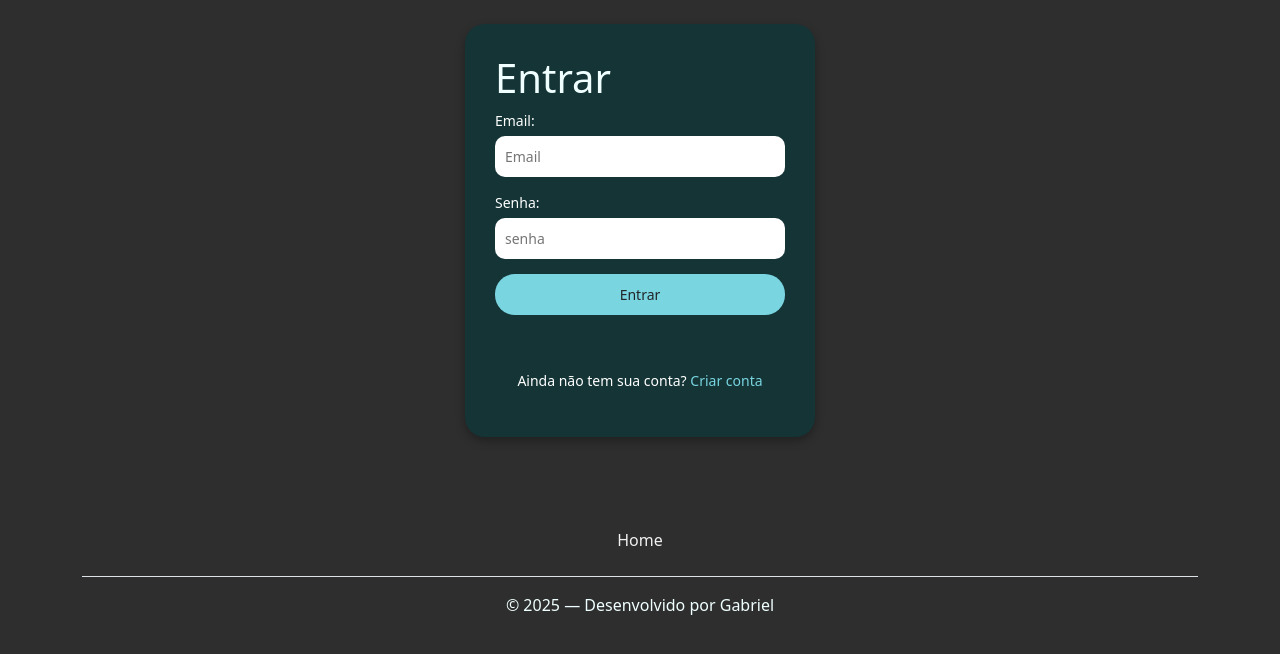
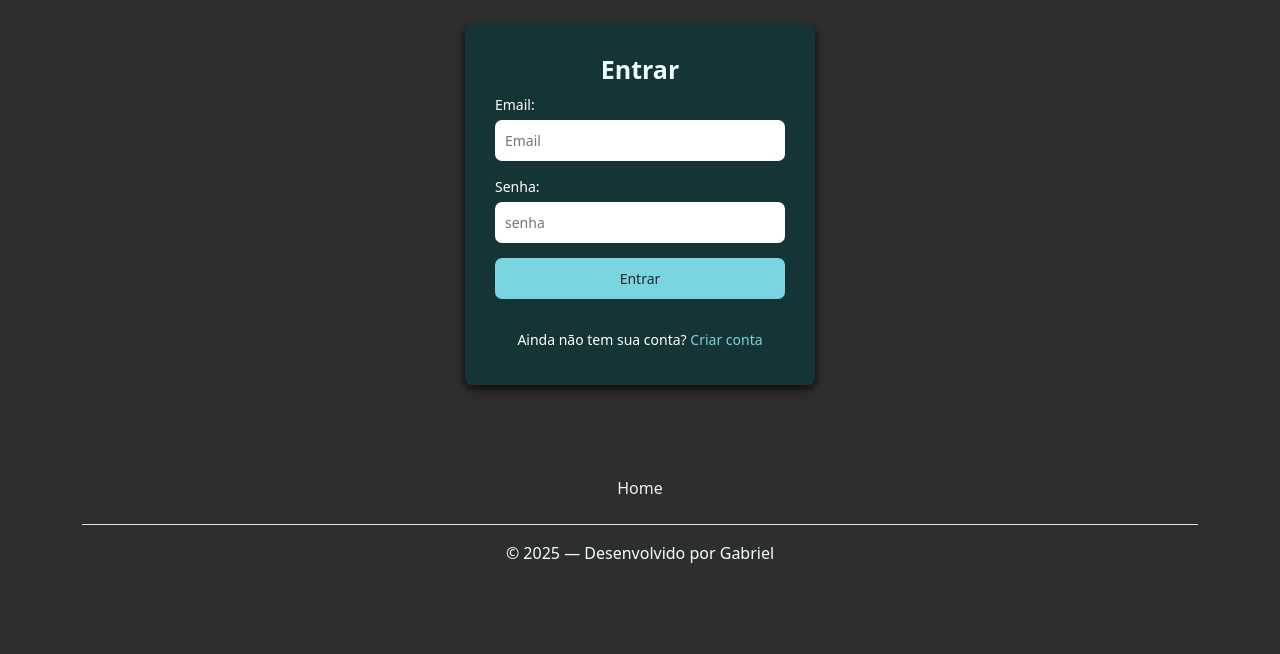
Before and after one commit to gabrielpassos2008/inicio_chegando, a Flask app: page /login in a window 1280 px wide. Shown: the part 78-732 px from the top of the page. Run offline with Flask 3, Linux system fonts and the light colour scheme; some libraries are stand-ins or nearby versions.

Commit message:
ajustei a border-radius, a margin de alguns elementos,crie o 'form-titulo' e editei a 'label', 'h2' e 'p' dentro do form-box

```diff
--- a/static/style.css
+++ b/static/style.css
@@ -2,18 +2,20 @@
 .form-box {
     background-color: #143436;
     padding: 30px;
+    padding-bottom: 10px;
     width: 320px;
-    border-radius: 20px;
-    box-shadow: 0 4px 10px rgba(0,0,0,0.3);
+    border-radius: 7px;
+    box-shadow: 0 4px 10px rgba(0, 0, 0, 0.774);
     color: white;
 
 }
 
     /* Título */
-.form-box h2 {
+.form-box .form-titulo {
     text-align: center;
-    margin-bottom: 20px;
+    margin-bottom: 10px;
     font-weight: 600;
+    font-size: 25px;
 }
 
     /* Labels */
@@ -22,12 +24,28 @@
     margin-bottom: 5px;
     display: block;
 }
+    /* subtitulo */
+.form-box h2{
+    font-size: 14px;
+    margin-bottom: 5px;
+    display: block;
+    margin-bottom: 8px;
+}
+.form-box p{
+    width: 100%;
+    padding: 10px;
+    margin-bottom: 15px;
+    border-radius: 7px;
+    font-size: 14px;
+    background-color: rgb(255, 255, 255);
+    color: #2e2e2e;
+}
 
     /* Inputs */
 .form-box input {
     width: 100%;
     padding: 10px;
-    border-radius: 10px;
+    border-radius: 7px;
     border: none;
     outline: none;
     margin-bottom: 15px;
@@ -39,7 +57,7 @@
     background-color: #79d5e0;
     border: none;
     padding: 10px 15px;
-    border-radius: 20px;
+    border-radius: 7px;
     cursor: pointer;
     font-size: 14px;
 }
@@ -50,9 +68,11 @@
 
     /* Link Criar conta */
 .form-box .register {
-    margin-top: 40px;
+    margin-top: 5px;
     text-align: center;
     font-size: 14px;
+    background-color: #143436;
+    color: white;
 }
 
 .form-box .register a {
@@ -106,7 +126,7 @@ h1{
     background-color: #79d5e0;
     border: none;
     padding: 10px 15px;
-    border-radius: 20px;
+    border-radius: 7px;
     cursor: pointer;
     font-size: 14px;
     width: 100%;
```
